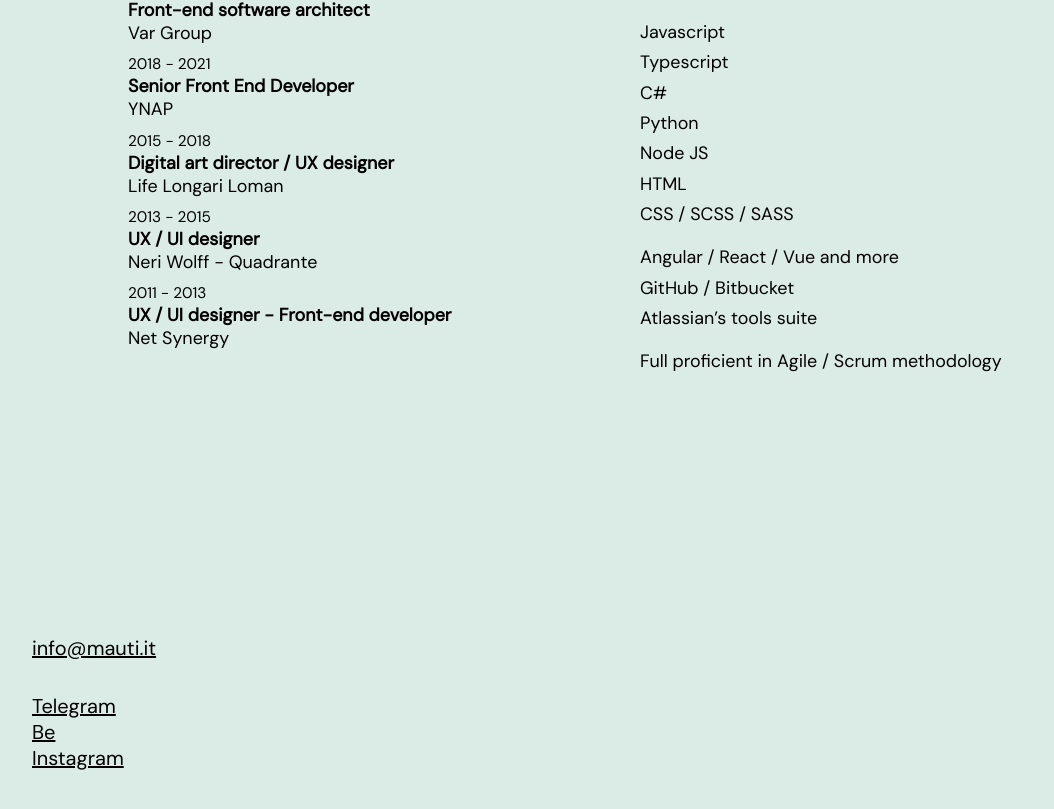
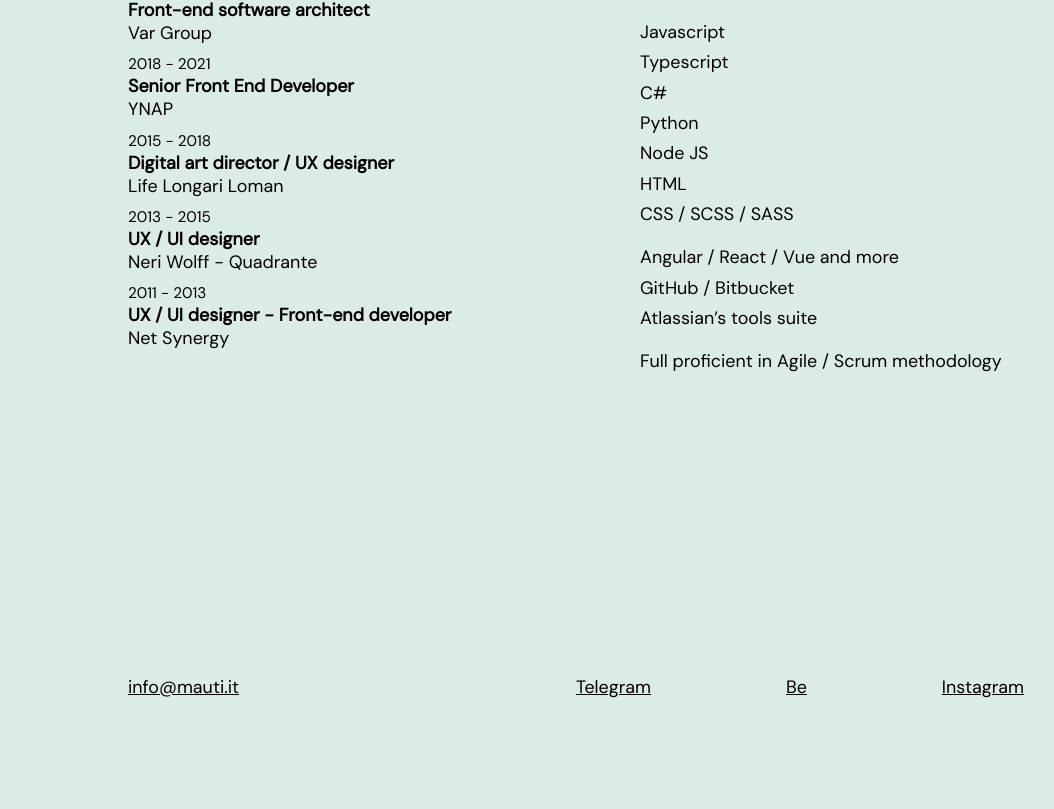
Before and after one commit to ilmandone/mauti-2024, a Vue app: page / in a window 1280 px wide. Shown: the part 3352-4161 px from the top of the page, without its empty margins (0-1054 px from the left). Built offline with nearby package versions, Linux system fonts and the light colour scheme; a web font is replaced by a local one.

Commit message:
feat: complete contact section

```diff
--- a/src/components/sections/SContacts.vue
+++ b/src/components/sections/SContacts.vue
@@ -31,10 +31,11 @@ section {
 		a {
 			@include typo.body();
 			font-size: 1.25rem;
+			margin-bottom: 1rem;
 		}
 
 		& > a:first-child {
-			margin-bottom: 2rem;
+			margin-bottom: 3rem;
 		}
 
 		.social {
@@ -42,6 +43,34 @@ section {
 			flex-direction: column;
 		}
 	}
+
+	@include utils.media('t') {
+		margin: 35vh 20vw 35vh 10vw;
+	}
+
+	@include utils.media('tl') {
+		.contents {
+			flex-direction: row;
+
+			> * {
+				flex: 1;
+			}
+
+			a {
+				font-size: 1.4vw;
+			}
+
+			.social {
+				flex-direction: row;
+				justify-content: space-between;
+			}
+
+		}
+	}
+
+	@include utils.media('dl') {
+		margin: 45vh 20vw 45vh 10vw;
+	}
 }
 
 </style>
```
